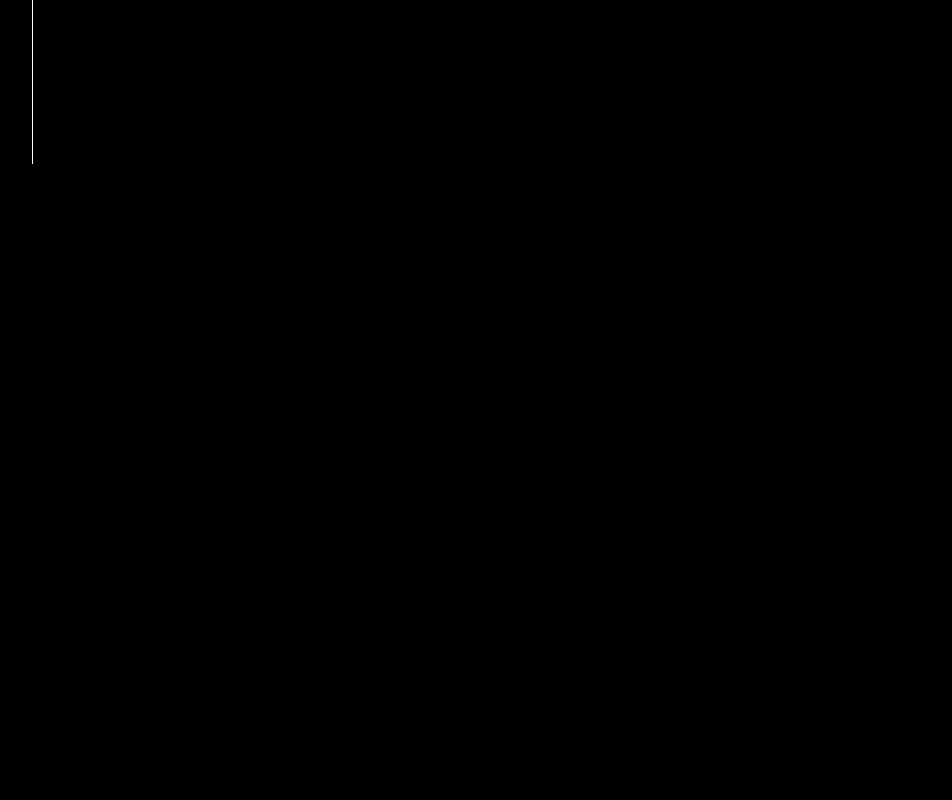
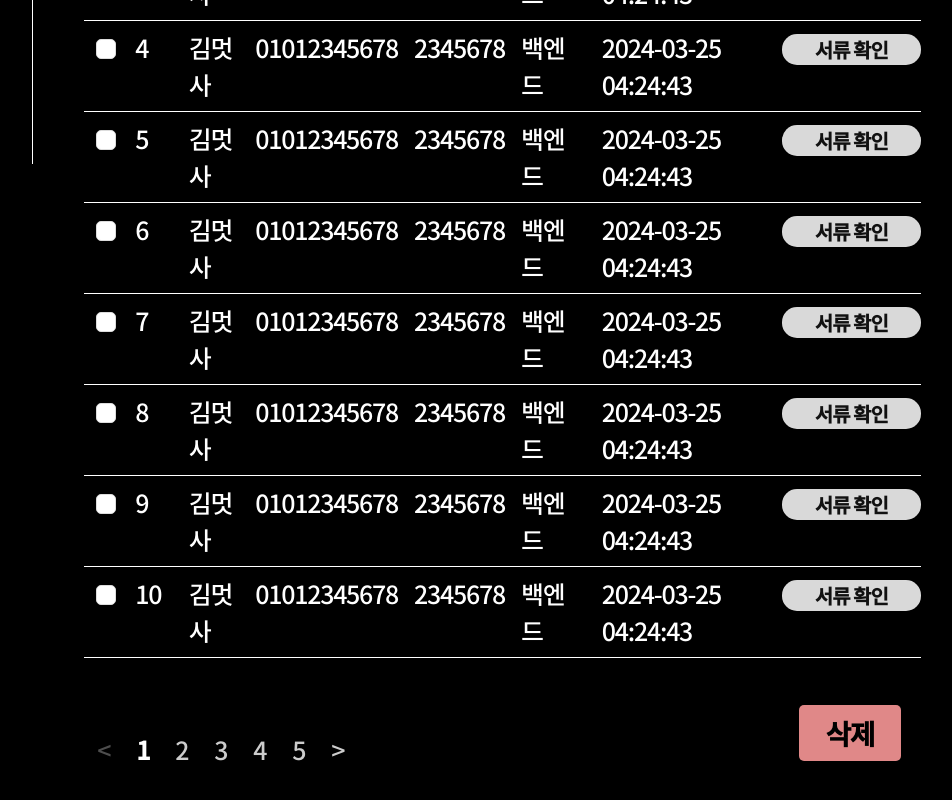
Before and after one commit to Likelion-at-SMWU-WebFounder/Admin-Client, a React (Create React App) app: page /sooklion-admin/pass in a window 1280 px wide. Shown: the part 880-1680 px from the top of the page, without its empty margins (308-1260 px from the left). Before the commit the page ends 1044 px from the top, so only its background shows below. Built offline with nearby package versions, Linux system fonts and the light colour scheme.

Commit message:
[FEAT] 합격자 선정 페이지

```diff
--- a/src/pages/recruit/ApplicationStatusPage.jsx
+++ b/src/pages/recruit/ApplicationStatusPage.jsx
@@ -44,15 +44,6 @@
   font-weight: 700;
   line-height: normal;
   letter-spacing: -2.273px;
-`;
-
-const ButtonSet = styled.div`
-  position: absolute;
-  bottom: 0;
-  right: 0;
-  display: flex;
-  flex-direction: row;
-  margin-bottom: 80px;
 `;
 
 const PDFButton = styled.button`
@@ -138,11 +129,11 @@
           </StateContainer>
           <Board />
           <S.ButtonContainer>
-            <ButtonSet>
+            <S.ButtonSet>
               <PDFButton>PDF 추출</PDFButton>
               <ResetButton>지원자 초기화</ResetButton>
               <AddButton>합격자 테이블에 추가 + </AddButton>
-            </ButtonSet>
+            </S.ButtonSet>
           </S.ButtonContainer>
         </S.Container>
       </S.Layout>
--- a/src/pages/recruit/PassedApplicantsPage.jsx
+++ b/src/pages/recruit/PassedApplicantsPage.jsx
@@ -3,6 +3,24 @@
 import * as S from "../../style/LayoutStyle";
 import Navbar from "../../components/Navbar";
 import Logo from "../../components/Logo";
+import Board from "../../components/Board";
+
+const DeleteButton = styled.button`
+  border: none;
+  margin-right: 20px;
+  border-radius: 5px;
+  background: #e08888;
+  width: 102px;
+  height: 56px;
+  flex-shrink: 0;
+  color: #000;
+  text-align: center;
+  font-size: 28px;
+  font-style: normal;
+  font-weight: 700;
+  line-height: normal;
+  letter-spacing: -1.414px;
+`;
 
 const PassedApplicantsPage = () => {
   return (
@@ -10,7 +28,17 @@
       <Logo />
       <S.Layout>
         <Navbar />
-        <S.Container></S.Container>
+        <S.Container>
+          <S.Title>합격자 선정</S.Title>
+          <S.About>합격서류를 분류하여 별도로 관리합니다.</S.About>
+          <S.SubTitle>합격자 테이블</S.SubTitle>
+          <Board />
+          <S.ButtonContainer>
+            <S.ButtonSet>
+              <DeleteButton>삭제</DeleteButton>
+            </S.ButtonSet>
+          </S.ButtonContainer>
+        </S.Container>
       </S.Layout>
     </>
   );
--- a/src/style/LayoutStyle.js
+++ b/src/style/LayoutStyle.js
@@ -59,3 +59,12 @@
 export const ButtonContainer = styled.div`
   position: relative;
 `;
+
+export const ButtonSet = styled.div`
+  position: absolute;
+  bottom: 0;
+  right: 0;
+  display: flex;
+  flex-direction: row;
+  margin-bottom: 80px;
+`;
```
